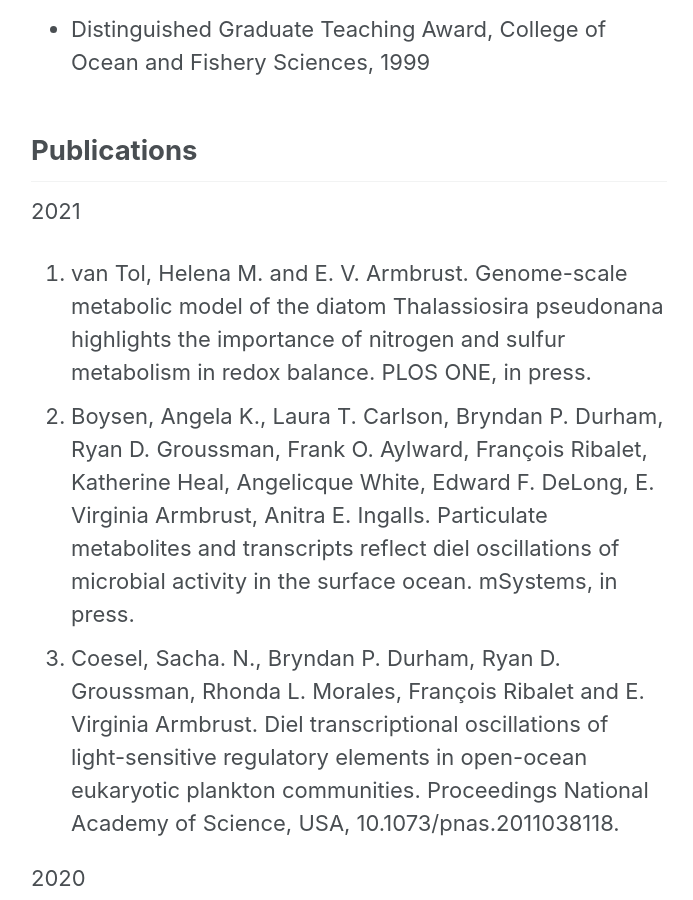
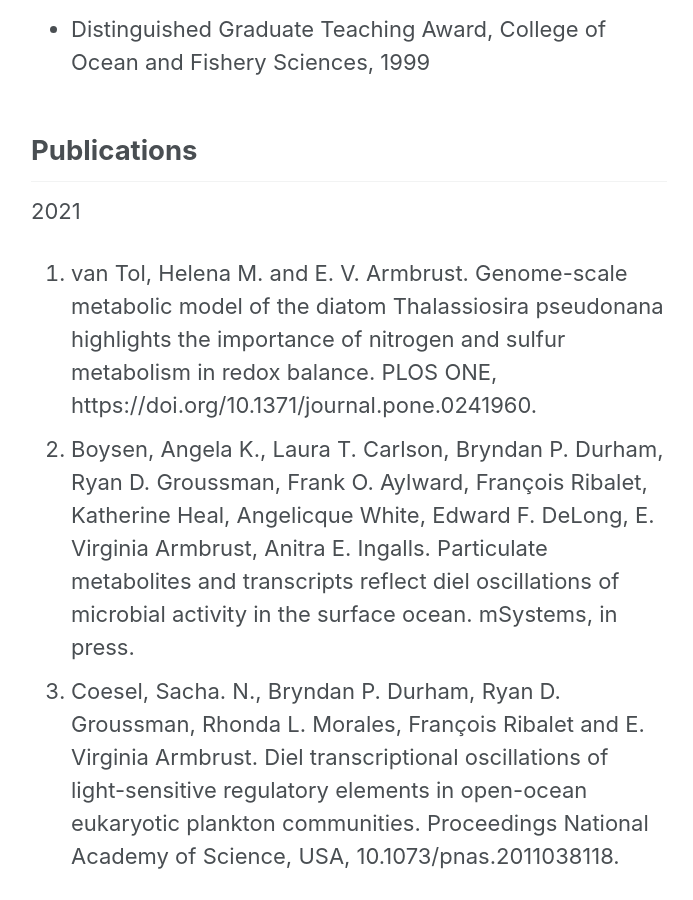
Before and after one commit to armbrustlab/armbrustlab.github.io, a Jekyll site: the page built from collections/_people/armbrust.md, in a window 1280 px wide and 900 px high, scrolled down 2968 px. Shown: the whole window, without its empty margins (291-984 px from the left). Built offline with Jekyll 4.4.1, drawn with Linux system fonts in a browser that asks for light colours; nearby versions of some CDN libraries.

Commit message:
Update armbrust.md

```diff
--- a/collections/_people/armbrust.md
+++ b/collections/_people/armbrust.md
@@ -41,7 +41,7 @@
 ## Publications
 
 2021
-1. van Tol, Helena M. and E. V. Armbrust.  Genome-scale metabolic model of the diatom Thalassiosira pseudonana highlights the importance of nitrogen and sulfur metabolism in redox balance. PLOS ONE, in press.
+1. van Tol, Helena M. and E. V. Armbrust.  Genome-scale metabolic model of the diatom Thalassiosira pseudonana highlights the importance of nitrogen and sulfur metabolism in redox balance. PLOS ONE, https://doi.org/10.1371/journal.pone.0241960.
 1. Boysen, Angela K., Laura T. Carlson, Bryndan P. Durham, Ryan D. Groussman, Frank O. Aylward, François Ribalet, Katherine Heal, Angelicque White, Edward F. DeLong, E. Virginia Armbrust, Anitra E. Ingalls. Particulate metabolites and transcripts reflect diel oscillations of microbial activity in the surface ocean. mSystems, in press.
 1. Coesel, Sacha. N., Bryndan P. Durham, Ryan D. Groussman, Rhonda L. Morales, François Ribalet and E. Virginia Armbrust. Diel transcriptional oscillations of light-sensitive regulatory elements in open-ocean eukaryotic plankton communities. Proceedings National Academy of Science, USA, 10.1073/pnas.2011038118.
 
```
